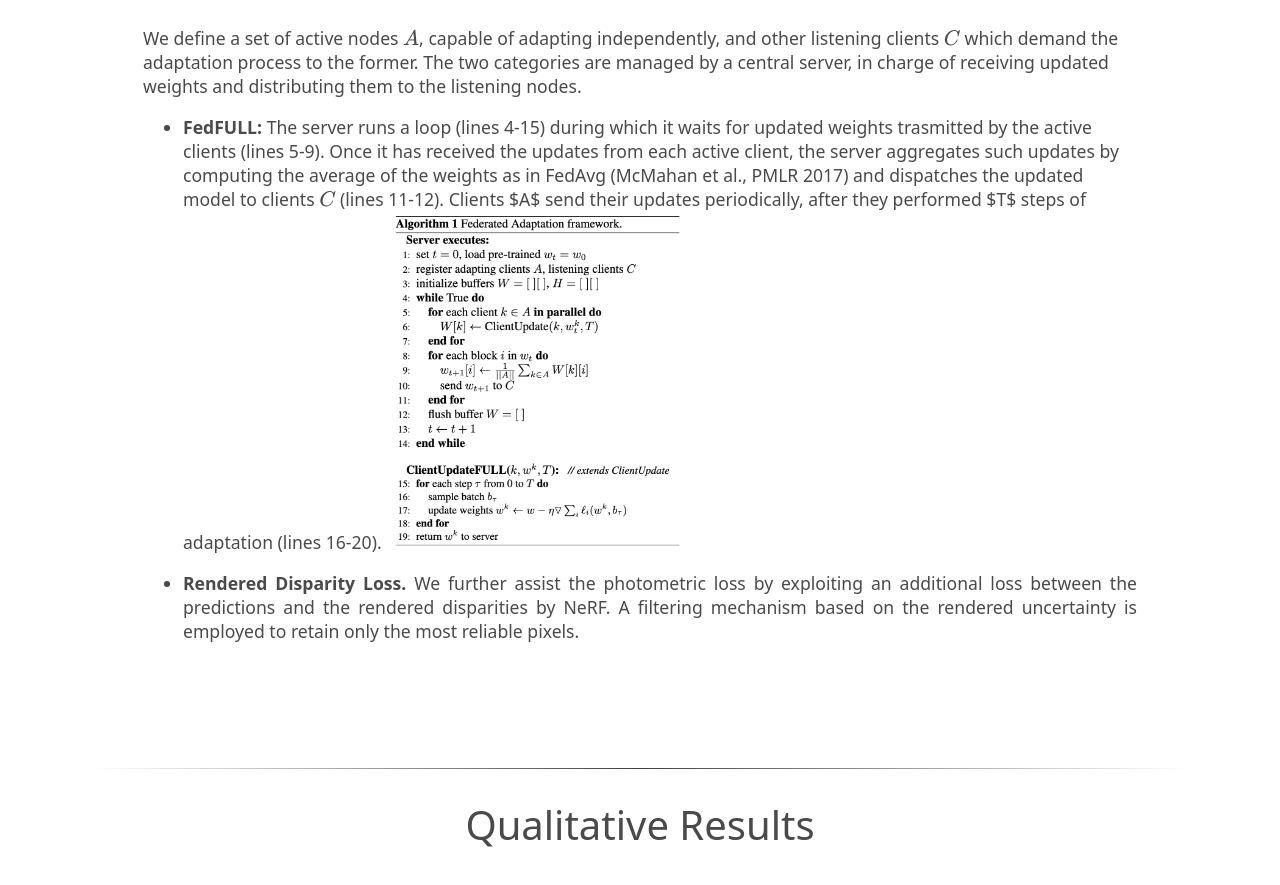
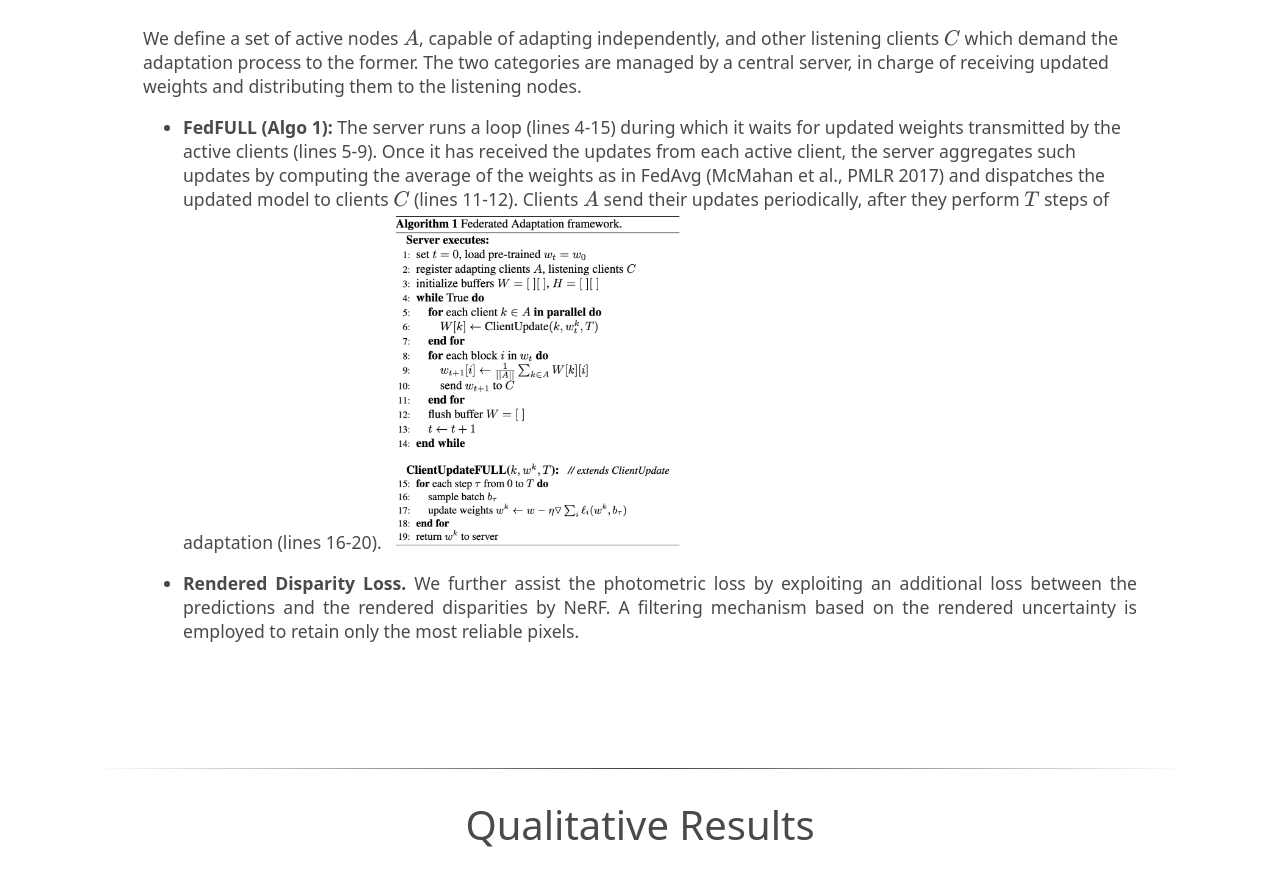
Before and after one commit to fedstereo/fedstereo.github.io, a plain HTML site: page index.html in a window 1280 px wide. Shown: the part 2039-2924 px from the top of the page. Drawn offline with nearby package versions, Linux system fonts and the light colour scheme; a script that the page names is missing.

Commit message:
Update index.html

```diff
--- a/index.html
+++ b/index.html
@@ -499,7 +499,7 @@
 					<h2> 2 - Federated Adaptation </h2>
 						<p> We define a set of active nodes \(A\), capable of adapting independently, and other listening clients \(C\) which demand the adaptation process to the former. The two categories are managed by a central server, in charge of receiving updated weights and distributing them to the listening nodes.</p>
 						<ul>
-							<li><span style="text-align: justify;"><strong>FedFULL:</strong> The server runs a loop (lines 4-15) during which it waits for updated weights trasmitted by the active clients (lines 5-9). Once it has received the updates from each active client, the server aggregates such updates by computing the average of the weights as in FedAvg (McMahan et al., PMLR 2017) and dispatches the updated model to clients \(C\) (lines 11-12). Clients $A$ send their updates periodically, after they performed $T$ steps of adaptation (lines 16-20). </span> <img src= "./images/fedfull.png" width=300px></li>
+							<li><span style="text-align: justify;"><strong>FedFULL (Algo 1):</strong> The server runs a loop (lines 4-15) during which it waits for updated weights transmitted by the active clients (lines 5-9). Once it has received the updates from each active client, the server aggregates such updates by computing the average of the weights as in FedAvg (McMahan et al., PMLR 2017) and dispatches the updated model to clients \(C\) (lines 11-12). Clients \(A\) send their updates periodically, after they perform \(T\) steps of adaptation (lines 16-20). </span> <img src= "./images/fedfull.png" width=300px></li>
 							<li><p style="text-align: justify;"><strong>Rendered Disparity Loss.</strong> We further assist the photometric loss by exploiting an additional loss between the predictions and the rendered disparities by NeRF. A filtering mechanism based on the rendered uncertainty is employed to retain only the most reliable pixels.</p></li>
 						</ul>
 
```
